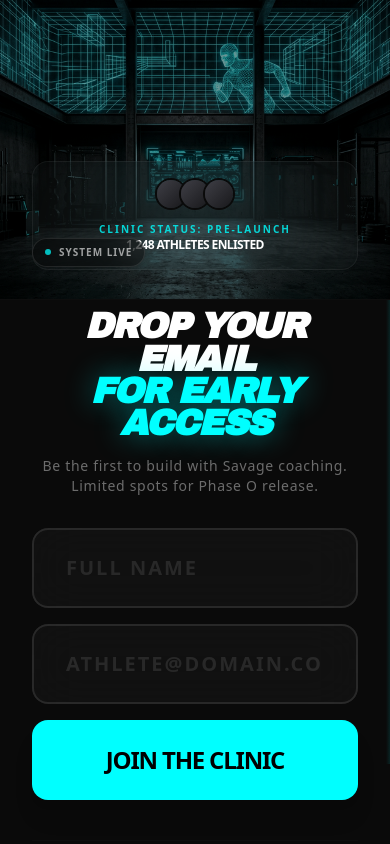
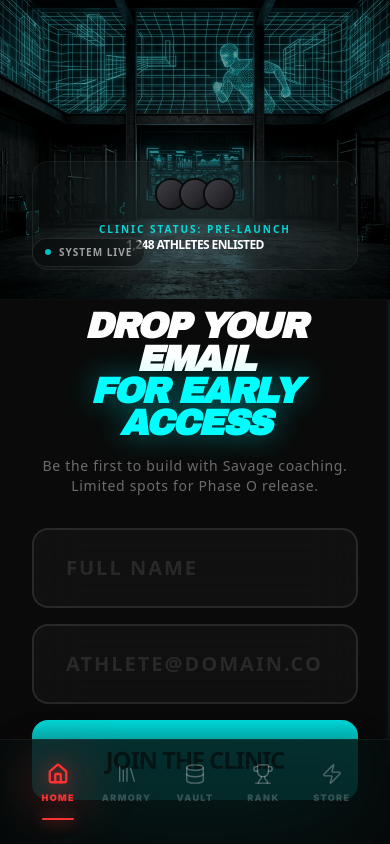
Before and after one commit to aisha581/mrworkout, a Next.js app: page / in a window 390 px wide. Built offline with nearby package versions, Linux system fonts and the light colour scheme.

Commit message:
feat: implement persistent global navigation with Savage Red aesthetic and aligned routes (/vault, /rank)

```diff
--- a/app/layout.tsx
+++ b/app/layout.tsx
@@ -22,6 +22,8 @@ export const metadata: Metadata = {
     title: "Mr. Workout",
     description: "Savage Fitness Tracking",
 };
+
+import MobileNav from "@/components/MobileNav";
 
 export default function RootLayout({
     children,
@@ -52,6 +54,7 @@ export default function RootLayout({
                             <MusicPlayer />
                             <CircuitPlayer />
                             {children}
+                            <MobileNav />
                         </CircuitProvider>
                     </WorkoutProvider>
                 </ThemeProvider>
--- a/app/library/page.tsx
+++ b/app/library/page.tsx
@@ -5,7 +5,6 @@ import { motion, AnimatePresence } from 'framer-motion';
 import { useState, useMemo, useEffect, useCallback } from 'react';
 import Navbar from '@/components/Navbar';
 import Sidebar from '@/components/Sidebar';
-import MobileNav from '@/components/MobileNav';
 import ExerciseCard from '@/components/ExerciseCard';
 import WorkoutPlayer from '@/components/WorkoutPlayer';
 import { Search, X, Filter } from 'lucide-react';
@@ -289,7 +288,6 @@ export default function LibraryPage() {
                 />
             )}
 
-            <MobileNav />
         </main>
     );
 }
--- a/app/page.tsx
+++ b/app/page.tsx
@@ -178,7 +178,7 @@ export default function WaitlistPage() {
 
     const handleEnterClinic = () => {
         localStorage.setItem('savage_onboarded', 'true');
-        router.push('/dashboard');
+        router.push('/vault');
     };
 
     return (
--- a/app/dashboard/page.tsx
+++ b/app/vault/page.tsx
@@ -11,7 +11,6 @@ import { motion, AnimatePresence } from "framer-motion";
 import { useState } from "react";
 import { formatWorkoutSummary } from "@/utils/workoutParser";
 import dynamic from 'next/dynamic';
-import MobileNav from "@/components/MobileNav";
 import { useWorkout } from "@/contexts/WorkoutContext";
 
 import DailyGoalRing from "@/components/DailyGoalRing";
@@ -253,8 +252,6 @@ export default function Home() {
                     onClose={() => setShowToast(false)}
                 />
 
-                {/* Mobile Navigation Bar */}
-                <MobileNav />
             </motion.main>
         </AnimatePresence>
     );
--- a/components/MobileNav.tsx
+++ b/components/MobileNav.tsx
@@ -2,9 +2,19 @@
 
 import { useTheme } from '@/contexts/ThemeContext';
 import { Home, Library, Database, Trophy, Zap } from 'lucide-react';
-import { motion } from 'framer-motion';
+import { motion, AnimatePresence } from 'framer-motion';
 import Link from 'next/link';
 import { usePathname } from 'next/navigation';
+
+const NAV_RED = "#FF3131"; // Savage Red Accent
+
+const NAV_ITEMS = [
+    { href: '/', icon: Home, label: 'Home' },
+    { href: '/library', icon: Library, label: 'Armory' },
+    { href: '/vault', icon: Database, label: 'Vault' },
+    { href: '/rank', icon: Trophy, label: 'Rank' },
+    { href: '/store', icon: Zap, label: 'Store' },
+];
 
 export default function MobileNav() {
     const { theme } = useTheme();
@@ -12,80 +22,87 @@ export default function MobileNav() {
 
     return (
         <motion.nav
-            initial={{ y: 100, opacity: 0 }}
-            animate={{ y: 0, opacity: 1 }}
-            transition={{ type: 'spring', stiffness: 200, damping: 20 }}
-            className="fixed bottom-0 left-0 right-0 z-[100] lg:hidden px-4 pb-6 pt-4 backdrop-blur-3xl"
-            style={{
-                backgroundColor: 'rgba(10, 10, 10, 0.85)', // Dark frosted-glass effect
-                borderTop: `1px solid ${theme.accent}`, // Thin cyan top border
-                boxShadow: `0 -10px 50px rgba(0,0,0,0.8)`,
-            }}
+            initial={{ y: 100 }}
+            animate={{ y: 0 }}
+            className="fixed bottom-0 left-0 right-0 z-[100] lg:hidden px-6 pb-8 pt-4 isolate"
         >
-            <div className="flex justify-around items-end max-w-sm mx-auto relative px-2">
+            {/* Premium Glassmorphism Container */}
+            <div
+                className="absolute inset-x-0 bottom-0 top-0 -z-10 backdrop-blur-3xl border-t border-white/5"
+                style={{
+                    backgroundColor: 'rgba(5, 5, 5, 0.8)',
+                    boxShadow: '0 -10px 40px rgba(0,0,0,0.5)'
+                }}
+            />
 
-                {/* 1. Home Link */}
-                <Link href="/" className="w-1/5">
-                    <NavItem icon={Home} label="Home" isActive={pathname === '/'} theme={theme} />
-                </Link>
-
-                {/* 2. Armory Link */}
-                <Link href="/library" className="w-1/5">
-                    <NavItem icon={Library} label="Armory" isActive={pathname === '/library'} theme={theme} />
-                </Link>
-
-                {/* 3. Vault Link */}
-                <Link href="/workouts" className="w-1/5">
-                    <NavItem icon={Database} label="Vault" isActive={pathname === '/workouts'} theme={theme} />
-                </Link>
-
-                {/* 4. Leaderboard Link */}
-                <Link href="/leaderboard" className="w-1/5">
-                    <NavItem icon={Trophy} label="Rank" isActive={pathname === '/leaderboard'} theme={theme} />
-                </Link>
-
-                {/* 5. Store Link */}
-                <Link href="/store" className="w-1/5">
-                    <NavItem icon={Zap} label="Store" isActive={pathname === '/store'} theme={theme} />
-                </Link>
-
+            <div className="flex justify-around items-end max-w-lg mx-auto relative">
+                {NAV_ITEMS.map((item) => {
+                    const isActive = pathname === item.href;
+                    return (
+                        <Link key={item.href} href={item.href} className="flex-1">
+                            <NavItem
+                                icon={item.icon}
+                                label={item.label}
+                                isActive={isActive}
+                                theme={theme}
+                            />
+                        </Link>
+                    );
+                })}
             </div>
         </motion.nav>
     );
 }
 
-// Sub-component for clean mapping
-function NavItem({ icon: Icon, label, isActive, theme }: any) {
+function NavItem({ icon: Icon, label, isActive }: any) {
     return (
         <motion.div
-            whileTap={{ scale: 1.1 }}
-            className="flex flex-col items-center gap-1.5 p-2 rounded-2xl relative"
+            whileTap={{ scale: 0.9 }}
+            className="flex flex-col items-center gap-1.5 py-2 relative"
         >
+            {/* Active Glow behind icon */}
+            <AnimatePresence>
+                {isActive && (
+                    <motion.div
+                        layoutId="navGlow"
+                        initial={{ opacity: 0, scale: 0.5 }}
+                        animate={{ opacity: 1, scale: 1 }}
+                        exit={{ opacity: 0, scale: 0.5 }}
+                        className="absolute inset-0 -z-10 blur-xl rounded-full"
+                        style={{ backgroundColor: `${NAV_RED}30` }}
+                    />
+                )}
+            </AnimatePresence>
+
             <Icon
-                size={24}
+                size={22}
                 strokeWidth={isActive ? 2.5 : 1.5}
+                className="transition-all duration-300"
                 style={{
-                    color: isActive ? theme.accent : '#666',
-                    transition: 'color 0.3s ease',
+                    color: isActive ? NAV_RED : 'rgba(255,255,255,0.3)',
+                    filter: isActive ? `drop-shadow(0 0 8px ${NAV_RED}80)` : 'none'
                 }}
             />
+
             <span
-                className="text-[10px] font-bold uppercase tracking-wider"
+                className="text-[9px] font-black uppercase tracking-[0.15em] transition-all duration-300"
                 style={{
-                    color: isActive ? theme.accent : '#666',
-                    transition: 'color 0.3s ease',
+                    color: isActive ? NAV_RED : 'rgba(255,255,255,0.2)',
+                    textShadow: isActive ? `0 0 10px ${NAV_RED}40` : 'none'
                 }}
             >
                 {label}
             </span>
 
-            {/* Active Glow Dot */}
+            {/* Active Indicator Bar */}
             {isActive && (
                 <motion.div
-                    layoutId="mobileNavActiveIndicator"
-                    className="absolute -bottom-2 w-1.5 h-1.5 rounded-full"
-                    style={{ backgroundColor: theme.accent, boxShadow: `0 0 10px ${theme.accent}` }}
-                    transition={{ type: 'spring', stiffness: 400, damping: 25 }}
+                    layoutId="activeIndicator"
+                    className="absolute -bottom-2 w-8 h-0.5 rounded-full"
+                    style={{
+                        backgroundColor: NAV_RED,
+                        boxShadow: `0 0 15px ${NAV_RED}`
+                    }}
                 />
             )}
         </motion.div>
```
Also changed, not shown: app/rank/page.tsx (renamed from app/leaderboard/page.tsx).
